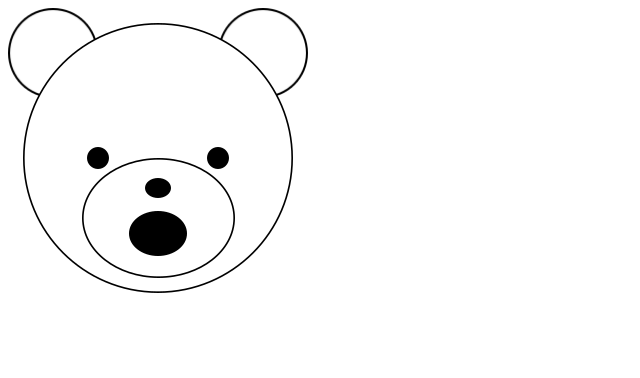
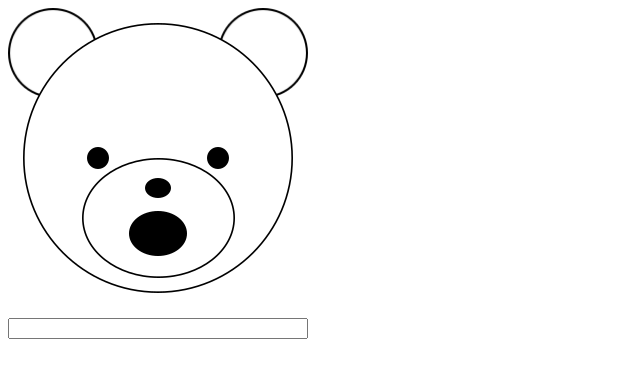
Before and after one commit to kawmra/LoginAnimal, a React app: page / in a window 1280 px wide. Shown: the top 378 px of the page, without its empty margins (0-640 px from the left). Built offline with nearby package versions, Linux system fonts and the light colour scheme.

Commit message:
Add text field

```diff
--- a/src/component/face.jsx
+++ b/src/component/face.jsx
@@ -48,7 +48,6 @@ export default class Face extends React.Component {
   }
 
   render() {
-    console.log('render')
     const width = this.props.width
     const height = this.props.height
     const ratioX = this.props.ratioX
--- a/src/index.jsx
+++ b/src/index.jsx
@@ -13,6 +13,26 @@ class App extends React.Component {
     }
   }
 
+  handleOnChange(e) {
+    console.log(e.target.value.length)
+    this.setState({
+      ratioX: e.target.value.length / 50.0,
+      ratioY: 0.9
+    })
+  }
+
+  handleOnFocus(e) {
+    this.setState({
+      ratioY: 0.9
+    })
+  }
+
+  handleOnBlur(e) {
+    this.setState({
+      ratioY: 0.5
+    })
+  }
+
   render() {
     const ear = new Parts('./res/ear.png', 90, 90)
     const head = new Parts('./res/head.png', 270, 270)
@@ -22,12 +42,11 @@ class App extends React.Component {
     const mouth = new Parts('./res/mouth.png', 58, 45)
 
     return (
-      <div style={{ width: 500, height: 500, position: 'relative' }} onMouseMove={(event) => {
-        const ratioX = event.clientX / 300.0
+      <div onMouseMove={(event) => {
+        // const ratioX = event.clientX / 300.0
         const ratioY = event.clientY / 300.0
-        console.log(ratioY)
         this.setState({
-          ratioX: ratioX,
+          // ratioX: ratioX,
           ratioY: ratioY,
         })
       }}>
@@ -42,6 +61,12 @@ class App extends React.Component {
           mouth={mouth}
           ratioX={this.state.ratioX}
           ratioY={this.state.ratioY} />
+
+        <input type="text"
+          style={{ width: 300, marginTop: 10 }}
+          onChange={this.handleOnChange.bind(this)}
+          onFocus={this.handleOnFocus.bind(this)}
+          onBlur={this.handleOnBlur.bind(this)} />
       </div>
     )
   }
```
